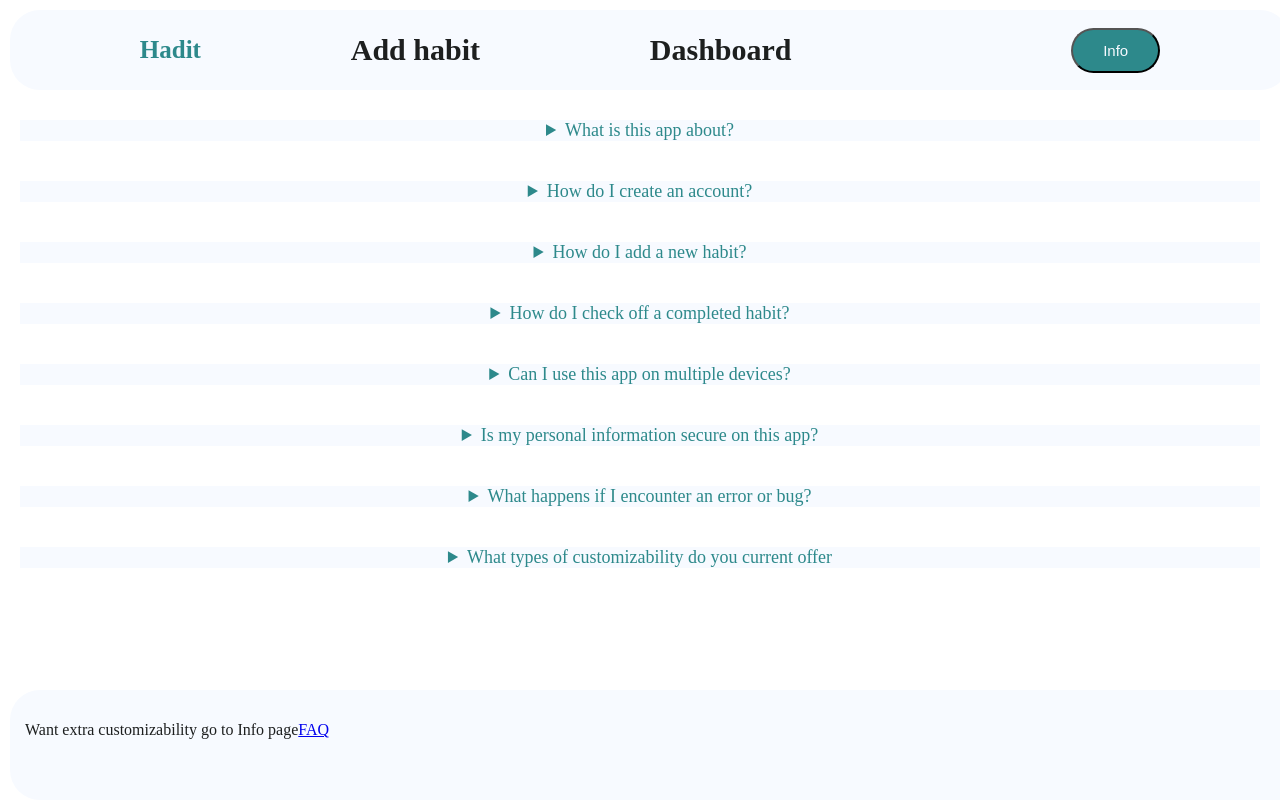
After one commit to Jaxues/2023-Project, a Flask app: page /faq in a window 1280 px wide. The commit adds this page. Run offline with Flask 3, Linux system fonts and the light colour scheme; the visitor is signed in with stand-in values (Sample User, id 1); some libraries are stand-ins or nearby versions.

Commit message:
Many to Many relationship and bunch of other stuff done

```diff
--- a/app/forms.py
+++ b/app/forms.py
@@ -19,9 +19,7 @@ class RegisterForm(FlaskForm):
     recaptcha=RecaptchaField('Recaptcha',validators=[Recaptcha()])
     register=SubmitField('register')
 
-class HabitCheck(FlaskForm):
-    check=BooleanField('check')
-    submit=SubmitField('submit')
 
 class YesNo(FlaskForm):
     options=RadioField(choices=(['y','Yes'],['n','No']))
+    submit=SubmitField('Submit')
--- a/app/routes.py
+++ b/app/routes.py
@@ -5,41 +5,24 @@ from flask_login import login_required, current_user,logout_user, login_user
 from werkzeug.security import check_password_hash
 from sqlalchemy.exc import IntegrityError
 
+"""
+All routes related to managing user activity
+Userloader to intialize flask_login and current user.
+
+The Login route is for already registered users to login into there accounts. Checks if user exists and if they exist checks if password is correct.
+Else will false message to alert user.
+If user is already logged in they will be redirected to the info page.
+
+The Register route is for new user to sign up and create accounts.
+Checks to see if any of the credentials that the user has put in are already taken or not valid and then flash them to the user incase they are as well as not allowing it in the database to prevent errors.
+
+The logout route logouts users using flask_login so multiple users can log onto the same computer without having to use the same account.
+
+"""
 
 @login_manager.user_loader
 def load_user(user_id):
     return users.query.get(user_id)
-
-
-@app.route('/', methods=['get','post'])
-def index():
-    return render_template('index.html')
-
-
-@app.route('/dashboard')
-@login_required
-def dashboard():
-    Habits=habits.query.filter_by(userid=current_user.id)
-    form=forms.HabitCheck()
-    return render_template('dashboard.html', Habits=Habits, form=form)
-
-@app.route('/addhabit', methods=['GET', 'POST'])
-@login_required
-def addhabit():
-    form = forms.HabitForm()
-    if form.validate_on_submit():
-        checkhabit=habits.query.filter_by(userid=current_user.id, name=form.name.data.title()).first()
-        if checkhabit:
-            flash('You already have this habit')
-            return redirect(url_for('addhabit'))
-        else:
-            NewHabit = habits(name=form.name.data.title(), reason=form.reason.data.title(),userid=current_user.id)
-            db.session.add(NewHabit)
-            db.session.commit()
-            flash('Habit added successfully!', 'success')
-            return redirect(url_for('dashboard'))
-    return render_template('addHabit.html', form=form)
-
 
 @app.route('/login', methods=['get','post'])
 def login():
@@ -53,7 +36,6 @@ def login():
             if check_password_hash(user.password_hash,form.password.data):
                 login_user(user)
                 flash("Login Succeesful")
-                print(current_user.id)
                 return redirect(url_for('dashboard'))
             else:
                 flash("Wrong password")
@@ -61,14 +43,6 @@ def login():
             flash("User doesn't exist")
     return render_template('login.html', form=form)
 
-@app.route('/info')
-def info():
-    if current_user.is_authenticated:
-        form=forms.YesNo()
-        return render_template('info.html', form=form)
-    else:
-        flash("You haven't logged on you can't access this page")
-        return redirect(url_for('login'))
 @app.route('/register', methods=['get', 'post'])
 def register():
     form=forms.RegisterForm()
@@ -92,8 +66,75 @@ def logout():
     logout_user()
     return redirect(url_for('index'))
 
+@app.route('/', methods=['get','post'])
+def index():
+    return render_template('index.html')
+
+"""
+Habit routes
 
 
+
+
+"""
+
+
+@app.route('/addhabit', methods=['GET', 'POST'])
+@login_required
+def addhabit():
+    form = forms.HabitForm()
+    if form.validate_on_submit():
+        checkhabit=habits.query.filter_by(userid=current_user.id, name=form.name.data.title()).first()
+        if checkhabit:
+            flash('You already have this habit')
+            return redirect(url_for('addhabit'))
+        else:
+            NewHabit = habits(name=form.name.data.title(), reason=form.reason.data.title(),userid=current_user.id)
+            db.session.add(NewHabit)
+            db.session.commit()
+            flash('Habit added successfully!', 'success')
+            return redirect(url_for('dashboard'))
+    return render_template('addHabit.html', form=form)
+
+@app.route('/dashboard')
+@login_required
+def dashboard():
+    Habits=habits.query.filter_by(userid=current_user.id)
+    form=forms.YesNo()
+    return render_template('dashboard.html', Habits=Habits, form=form)
+
+
+
+@app.route('/info')
+def info():
+    if current_user.is_authenticated:
+        form=forms.YesNo()
+        return render_template('info.html', form=form)
+    else:
+        flash("You haven't logged on you can't access this page")
+        return redirect(url_for('login'))
+
+
+@app.route('/faq', methods=['get'])
+def faq():
+    faqs = {
+    "What is this app about?": "Hadit is a habit tracker meant to help neurodivergent people as well as thoose with psychological conditions. By offering a customizable and more engaging way for people to achieve there habits",
+    "How do I create an account?": "Go onto signup page. Enter your email, username, password. And then do recaptcha to make sure your not a robot. Afterwards if all your details are valid you should be logged in.",
+    "How do I add a new habit?": "First sign into your account or create a new account. Afterwards navigate to add habit route and enter the details or your habit and optionally enter the reason you want to do your habit.",
+    "How do I check off a completed habit?": "Make sure you are signed into your account. Navigate to dashboard and then select the checkbox if you have done your habit.",
+    "Can I use this app on multiple devices?": "Yes, Hadit is a website created using Flask, HTML, CSS, and Javascript. And is capable of running on any modern webbrowser without any need for any special configuration. Just sign into your account and your informaton should sync from you account seamlessly. ",
+    "Is my personal information secure on this app?": "Yes. Hadit hashes all the passwords from users as well as encrypting any text entered for the reason user input for habits. To try to ensure users privacy.",
+    "What happens if I encounter an error or bug?": "If a red message occurs this may be a sign that you might need to check your input to see if there are any errors. This could be from entering a duplicate habit, the incorrect password, or a username that doesn't exist. Else users would be redirected to a error page where you can be taken back to the website afterwards. ",
+    "What types of customizability do you current offer": "Currently Hadit offers the ability to change from Light to Dark mode in the user info page. As well there is a page for cats incase you want to look at some adorable cutie pies. "
+}
+    return render_template('faq.html', faqs=faqs)
+
+
+@app.route('/cats', methods=['get'])
+def cats():
+    return render_template('cats.html')
+
+"""
 @app.errorhandler(400)
 def bad_request(error):
     return render_template('error.html', error_code=400, error_description='Bad Request', error_message='Sorry, there was a problem with your request.'), 400
@@ -130,3 +171,4 @@ def handle_all_other_errors(error):
     db.session.rollback()
     flash('An error occurred')
     return render_template('error.html', error_code=500, error_description='Internal Server Error', error_message='Sorry, there was an internal server error.'), 500
+"""
--- a/app/static/css/style.css
+++ b/app/static/css/style.css
@@ -108,18 +108,33 @@ div a:hover{
     text-align: center;
 }
 
+input{
+    color: var(--secondary_color);
+}
+
 input[type=text]{
     margin: 10px;
     padding: 10px;
     border-radius: 20px;
-    background-color: var(--primary_color);
+    background-color: var(--background_color);
 }
 /**/
 input[type=password]{
     margin: 10px;
     padding: 10px;
     border-radius: 20px;
-    background-color: var(--primary_color);
+    background-color: var(--background_color);
+}
+
+input[type=radio]{
+    accent-color: var(--accent_color);
+}
+
+textarea{
+    background-color: var(--background_color);
+    resize: none;
+    padding: 15px;
+    color:var(--secondary_color);
 }
 
 .submit{
@@ -145,7 +160,7 @@ input[type=password]{
     background-color: var(--primary_color);
     width: 100%;
     height: 10vh;
-    padding: 10px;
+    padding: 15px;
     background-color:var(--primary_color);
     display: flex;
     border-radius: 30px;
@@ -228,14 +243,10 @@ button{
     left: 50%;
     transform: translateX(-50%);
     max-width: 300px;
-    padding: 10px;
-    border-radius: 30px;
-    position: absolute;
+   position: absolute;
 }
 
-#icon{
-    width: 30px;
-}
+
 
 label{
     color: var(--secondary_color);
@@ -244,3 +255,18 @@ label{
 h1{
     color: var(--secondary_color);
 }
+
+h2{
+    color: var(--secondary_color);
+}
+
+details{
+    text-align: center;
+    margin: 20px;
+    background: var(--primary_color);
+}
+
+summary{
+    color: var(--accent_color);
+    font-size: large;
+}
--- a/app/templates/base.html
+++ b/app/templates/base.html
@@ -31,8 +31,10 @@
 <footer class="footer">
   {% if current_user.is_authenticated %}
     <p> Want extra customizability go to Info page</p>
-      {% else %}
+    {% else %}
     <p> Sign in to get access to special features like email reminders, streaks, and habit tracking</p>
   {% endif%}
+<br>
+<p><a href="{{url_for('faq')}}"> FAQ</a></p>
 </footer>
 <script src="{{url_for('static', filename='js/themedefaut.js')}}"></script>
--- /dev/null
+++ b/app/templates/faq.html
@@ -0,0 +1,12 @@
+{% extends 'base.html'%}
+{% block content%}
+<!-- Loop to go through FAQ question and create details and summary for them-->
+<body>
+{% for question, answer in faqs.items() %}
+    <details>
+        <summary>{{ question }}</summary>
+        <p>{{ answer }}</p>
+    </details>
+{% endfor %}
+</body>
+{% endblock%}
```
Also changed, not shown: app/functions.py (+9 -2 lines), app/models.py (+20 -15 lines), app/templates/cats.html (added, +7 -0 lines), app/templates/dashboard.html (+10 -7 lines), app/templates/info.html (+9 -6 lines), app/static/images/Catground.jpg (added), app/static/images/Nalaground.png (added), instance/Hadit.db, 1 other file.
